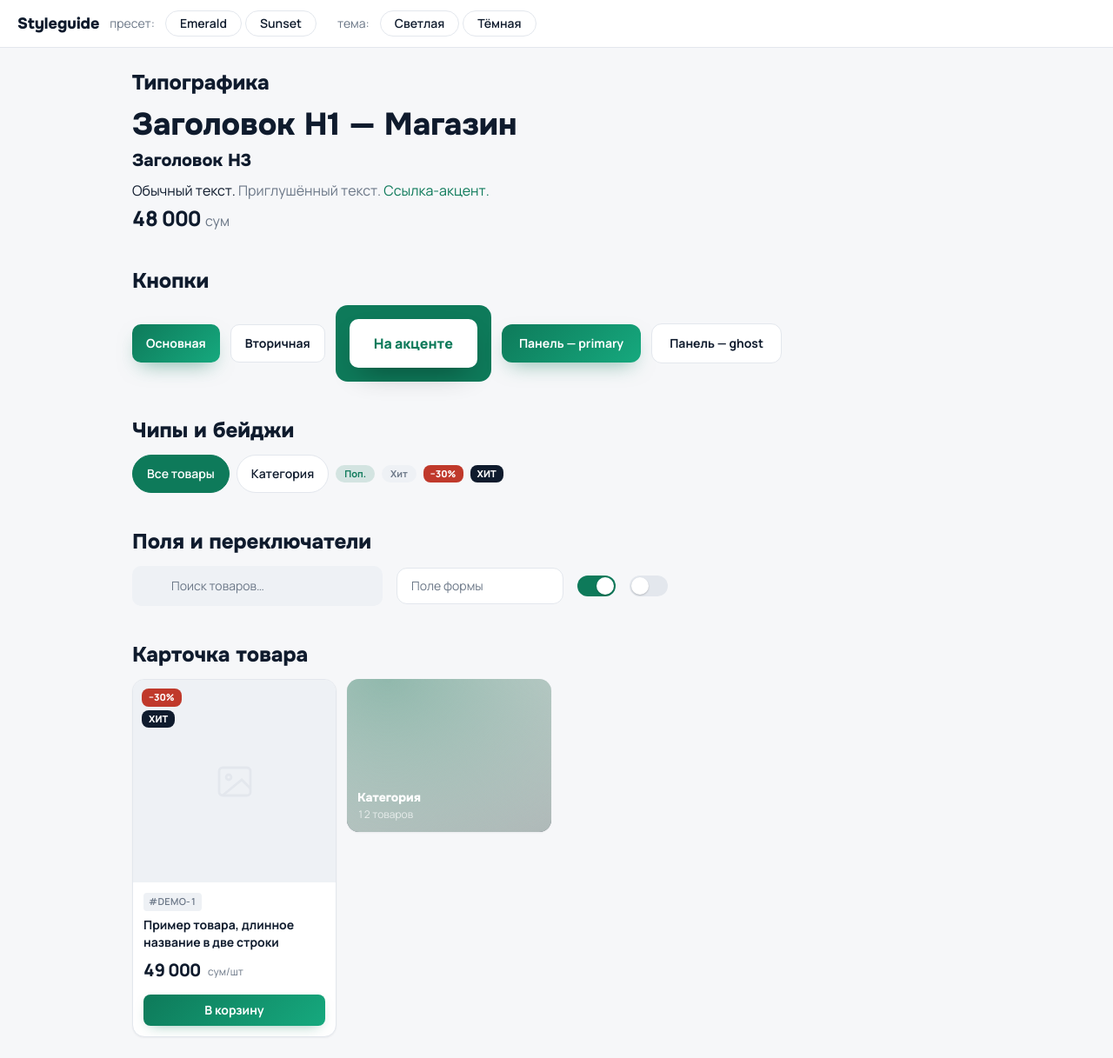
After one commit to ali-middleweightchamp/shop-template, a Django app: page /panel/styleguide/ in a window 1280 px wide. The commit adds this page. Shown: the whole page at 87% size. Run offline with Django 5.2, Linux system fonts and the light colour scheme; the visitor is signed in with stand-in values (Sample User, id 1); data comes from the database, SQL or seed files in the repository; style sheets or scripts are compiled from the project's sources; some libraries are stand-ins or nearby versions.

Commit message:
Темизация: токены (шрифты, скругления) + вторая тема Sunset + /styleguide/
Скругления и шрифты вынесены в CSS-переменные пресета (Tailwind ссылается на
них). Ключевые компоненты (карточки, чипы, поля, кнопки) используют
семантические rounded-card/control/pill и font-display — тема меняет вид без
правки шаблонов. Добавлен пресет Sunset (тёплый, засечки, острые углы) и
staff-страница /panel/styleguide/ для проверки темы.

Co-Authored-By: Claude Opus 4.8 <noreply@anthropic.com>

```diff
--- a/apps/panel/urls.py
+++ b/apps/panel/urls.py
@@ -19,6 +19,7 @@ urlpatterns = [
     ),
     path("logout/", auth_views.LogoutView.as_view(next_page="panel:login"), name="logout"),
     path("", views.dashboard, name="dashboard"),
+    path("styleguide/", views.styleguide, name="styleguide"),
     # Товары
     path("products/", views.products, name="products"),
     path("products/new/", views.product_edit, name="product_new"),
--- a/apps/panel/views.py
+++ b/apps/panel/views.py
@@ -438,6 +438,12 @@ _STUB_TITLES = {
 
 
 @panel_required
+def styleguide(request):
+    """Витрина компонентов (только staff): проверить новую тему за минуту."""
+    return render(request, "panel/styleguide.html", {})
+
+
+@panel_required
 def stub(request, section):
     return render(
         request,
--- a/apps/shopsettings/models.py
+++ b/apps/shopsettings/models.py
@@ -20,8 +20,9 @@ class ShopSettings(models.Model):
     CACHE_KEY = "shop_settings"
 
     class Theme(models.TextChoices):
-        EMERALD = "emerald", _("Изумруд")
-        # Позже сюда добавятся другие пресеты без переделки
+        EMERALD = "emerald", _("Изумруд (зелёная, мягкая)")
+        SUNSET = "sunset", _("Sunset (тёплая, с засечками)")
+        # Новый пресет = блок в themes.css + строка здесь, без переделки логики
 
     # --- Бренд ---
     name = models.CharField(_("Название магазина"), max_length=255, default="Магазин")
--- a/static/src/input.css
+++ b/static/src/input.css
@@ -76,7 +76,7 @@ main { animation: fadeInUp .45s cubic-bezier(.4, 0, .2, 1) both; }
 @layer base {
   html { -webkit-text-size-adjust: 100%; scroll-behavior: smooth; }
   body { @apply bg-bg text-ink font-sans antialiased; }
-  h1, h2, h3 { font-family: "Onest", "Manrope", system-ui, sans-serif; }
+  h1, h2, h3 { font-family: var(--font-display); }
 
   /* Плавная смена цвета у ссылок/иконок в шапке и футере */
   .site-header a, .site-footer a { transition: color .16s ease, background-color .16s ease; }
@@ -154,7 +154,7 @@ main { animation: fadeInUp .45s cubic-bezier(.4, 0, .2, 1) both; }
   }
 
   /* Чипы категорий — акцент только на активном */
-  .chip { @apply inline-flex min-h-[44px] items-center whitespace-nowrap rounded-full border px-4 text-sm font-semibold; transition: border-color .18s ease, background-color .18s ease, color .18s ease; }
+  .chip { @apply inline-flex min-h-[44px] items-center whitespace-nowrap rounded-pill border px-4 text-sm font-semibold; transition: border-color .18s ease, background-color .18s ease, color .18s ease; }
   .chip-on { border-color: var(--accent); background: var(--accent); color: var(--on-accent); }
   .chip-off { @apply border-line bg-surface text-ink; }
   .chip-off:hover { border-color: color-mix(in srgb, var(--accent) 55%, var(--border-input)); color: var(--accent); }
@@ -226,7 +226,7 @@ main { animation: fadeInUp .45s cubic-bezier(.4, 0, .2, 1) both; }
 
   /* Pill-поиск */
   .search-pill input {
-    @apply w-full rounded-full border border-transparent bg-sunken py-3 pl-11 pr-4 text-sm text-ink
+    @apply w-full rounded-control border border-transparent bg-sunken py-3 pl-11 pr-4 text-sm text-ink
            placeholder:text-muted;
   }
   .search-pill input:focus {
@@ -255,7 +255,7 @@ main { animation: fadeInUp .45s cubic-bezier(.4, 0, .2, 1) both; }
     color: #fff;
   }
   .btn-white {
-    @apply inline-flex items-center justify-center gap-2 rounded-full bg-white px-7 py-4 text-base font-extrabold;
+    @apply inline-flex items-center justify-center gap-2 rounded-control bg-white px-7 py-4 text-base font-extrabold;
     color: var(--accent);
     box-shadow: 0 14px 34px -14px rgba(0, 0, 0, 0.45);
     transition: transform .12s ease, box-shadow .12s ease;
@@ -322,7 +322,7 @@ main { animation: fadeInUp .45s cubic-bezier(.4, 0, .2, 1) both; }
 
   /* --- Богатая карточка товара --- */
   .pcard {
-    @apply relative flex h-full flex-col overflow-hidden rounded-2xl border border-line bg-surface;
+    @apply relative flex h-full flex-col overflow-hidden rounded-card border border-line bg-surface;
     box-shadow: 0 1px 2px rgba(15, 27, 45, 0.05);
     transition: transform .24s cubic-bezier(.4,0,.2,1), box-shadow .24s ease, border-color .24s ease;
   }
@@ -361,7 +361,7 @@ main { animation: fadeInUp .45s cubic-bezier(.4, 0, .2, 1) both; }
 
   /* --- Плитка категории с фото/градиентом --- */
   .ccard {
-    @apply relative flex aspect-[4/3] items-end overflow-hidden rounded-2xl;
+    @apply relative flex aspect-[4/3] items-end overflow-hidden rounded-card;
     box-shadow: 0 1px 2px rgba(15, 27, 45, 0.05);
     transition: transform .24s cubic-bezier(.4,0,.2,1), box-shadow .24s ease;
   }
--- a/static/src/themes.css
+++ b/static/src/themes.css
@@ -23,6 +23,12 @@
   --danger: #C0392B;
   --border-input: #E3E7ED;
   --shadow-card: 0 1px 3px rgba(15, 27, 45, 0.08);
+  /* Типографика и форма — тоже часть темы */
+  --font-display: "Onest", "Manrope", system-ui, sans-serif;
+  --font-sans: "Manrope", system-ui, -apple-system, "Segoe UI", sans-serif;
+  --radius-card: 14px;
+  --radius-control: 10px;
+  --radius-pill: 9999px;
 }
 
 /* ---------- Emerald · тёмная ---------- */
--- /dev/null
+++ b/templates/panel/styleguide.html
@@ -0,0 +1,110 @@
+{% load static %}<!DOCTYPE html>
+<html lang="ru" data-preset="emerald" data-theme="light">
+<head>
+  <meta charset="utf-8">
+  <meta name="viewport" content="width=device-width, initial-scale=1">
+  <title>Styleguide · {{ shop.name }}</title>
+  <meta name="robots" content="noindex, nofollow">
+  <link rel="stylesheet" href="{% static 'css/app.css' %}?v={{ asset_version }}">
+</head>
+<body class="bg-bg text-ink">
+  {# Переключатели темы/пресета — по ним проверяем новую тему #}
+  <div class="sticky top-0 z-10 flex flex-wrap items-center gap-3 border-b border-line bg-surface px-5 py-3">
+    <span class="font-display text-lg font-extrabold">Styleguide</span>
+    <span class="text-sm text-muted">пресет:</span>
+    <div class="flex gap-1">
+      <button onclick="document.documentElement.dataset.preset='emerald'" class="chip chip-off !min-h-0 py-1">Emerald</button>
+      <button onclick="document.documentElement.dataset.preset='sunset'" class="chip chip-off !min-h-0 py-1">Sunset</button>
+    </div>
+    <span class="ml-3 text-sm text-muted">тема:</span>
+    <div class="flex gap-1">
+      <button onclick="document.documentElement.dataset.theme='light'" class="chip chip-off !min-h-0 py-1">Светлая</button>
+      <button onclick="document.documentElement.dataset.theme='dark'" class="chip chip-off !min-h-0 py-1">Тёмная</button>
+    </div>
+  </div>
+
+  <div class="mx-auto max-w-5xl space-y-10 p-6">
+
+    <section>
+      <h2 class="mb-3 font-display text-2xl font-extrabold">Типографика</h2>
+      <h1 class="font-display text-4xl font-extrabold">Заголовок H1 — {{ shop.name }}</h1>
+      <h3 class="mt-2 font-display text-xl font-extrabold">Заголовок H3</h3>
+      <p class="mt-2 text-ink">Обычный текст. <span class="text-muted">Приглушённый текст.</span> <a href="#" class="text-accent">Ссылка-акцент.</a></p>
+      <p class="nums mt-1 text-2xl font-extrabold text-ink">48 000 <span class="text-base font-normal text-muted">сум</span></p>
+    </section>
+
+    <section>
+      <h2 class="mb-3 font-display text-2xl font-extrabold">Кнопки</h2>
+      <div class="flex flex-wrap items-center gap-3">
+        <button class="btn-brand">Основная</button>
+        <button class="btn-ghost">Вторичная</button>
+        <span class="rounded-card p-4" style="background:var(--accent)"><button class="btn-white">На акценте</button></span>
+        <button class="pbtn-primary">Панель — primary</button>
+        <button class="pbtn-ghost">Панель — ghost</button>
+      </div>
+    </section>
+
+    <section>
+      <h2 class="mb-3 font-display text-2xl font-extrabold">Чипы и бейджи</h2>
+      <div class="flex flex-wrap items-center gap-2">
+        <span class="chip chip-on">Все товары</span>
+        <span class="chip chip-off">Категория</span>
+        <span class="pchip on">Поп.</span>
+        <span class="pchip">Хит</span>
+        <span class="rounded-lg px-2 py-0.5 text-[11px] font-extrabold text-white" style="background:var(--danger)">−30%</span>
+        <span class="rounded-lg bg-ink px-2 py-0.5 text-[11px] font-extrabold text-white">ХИТ</span>
+      </div>
+    </section>
+
+    <section>
+      <h2 class="mb-3 font-display text-2xl font-extrabold">Поля и переключатели</h2>
+      <div class="flex flex-wrap items-center gap-4">
+        <div class="search-pill relative w-72">
+          <input type="search" placeholder="Поиск товаров…">
+        </div>
+        <input class="pfield w-48" placeholder="Поле формы">
+        <span class="pswitch on"><span></span></span>
+        <span class="pswitch"><span></span></span>
+      </div>
+    </section>
+
+    <section>
+      <h2 class="mb-3 font-display text-2xl font-extrabold">Карточка товара</h2>
+      <div class="grid grid-cols-2 gap-3 sm:grid-cols-4">
+        <article class="pcard">
+          <div class="pcard-media">
+            <div class="absolute left-2.5 top-2.5 z-10 flex flex-col items-start gap-1">
+              <span class="rounded-lg px-2 py-0.5 text-[11px] font-extrabold text-white" style="background:var(--danger)">−30%</span>
+              <span class="rounded-lg bg-ink px-2 py-0.5 text-[11px] font-extrabold text-white">ХИТ</span>
+            </div>
+            <div class="flex h-full w-full items-center justify-center text-line">
+              <svg width="48" height="48" viewBox="0 0 24 24" fill="none" stroke="currentColor" stroke-width="1.4"><rect x="3" y="4" width="18" height="16" rx="2"/><circle cx="8.5" cy="9.5" r="1.5"/><path d="M21 16l-5-5L5 20"/></svg>
+            </div>
+          </div>
+          <div class="flex flex-1 flex-col p-3">
+            <span class="sku-tag mb-1.5 self-start">#DEMO-1</span>
+            <span class="product-title text-sm font-bold text-ink">Пример товара, длинное название в две строки</span>
+            <div class="mt-auto pt-3">
+              <div class="nums mb-2.5 flex items-end gap-2">
+                <span class="text-xl font-extrabold leading-none text-ink">49 000</span>
+                <span class="text-xs text-muted">сум/шт</span>
+              </div>
+              <button class="pcard-add">В корзину</button>
+            </div>
+          </div>
+        </article>
+
+        <div class="ccard">
+          <div class="ccard-shade"></div>
+          <div class="ccard-fallback"></div>
+          <div class="relative z-10 p-3">
+            <div class="font-display text-sm font-extrabold text-white">Категория</div>
+            <div class="nums mt-0.5 text-xs text-white/70">12 товаров</div>
+          </div>
+        </div>
+      </div>
+    </section>
+
+  </div>
+</body>
+</html>
```
Also changed, not shown: other parts of static/src/themes.css (+42 -0 lines), _theme.js (added, +9 -0 lines), _theme2.js (added, +10 -0 lines), tailwind.config.js (+7 -4 lines), apps/shopsettings/migrations/0007_alter_shopsettings_theme.py (added).
